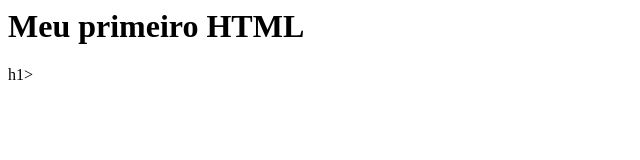
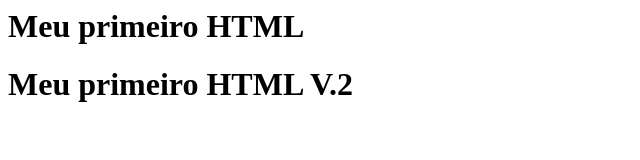
Before and after one commit to EduardoConradoNascimento/gama-no-github, a plain HTML site: page index.html in a window 1280 px wide. Shown: the whole page, without its empty margins (0-640 px from the left). Drawn offline with Linux system fonts and the light colour scheme.

Commit message:
arquivo index.html nova linha no header

```diff
--- a/index.html
+++ b/index.html
@@ -1,5 +1,6 @@
 <html>
     <body>
-        <h1> Meu primeiro HTML</h1>h1>
+        <h1> Meu primeiro HTML</h1>
+        <h1> Meu primeiro HTML V.2</h1>
     </body>
 </html>
```
